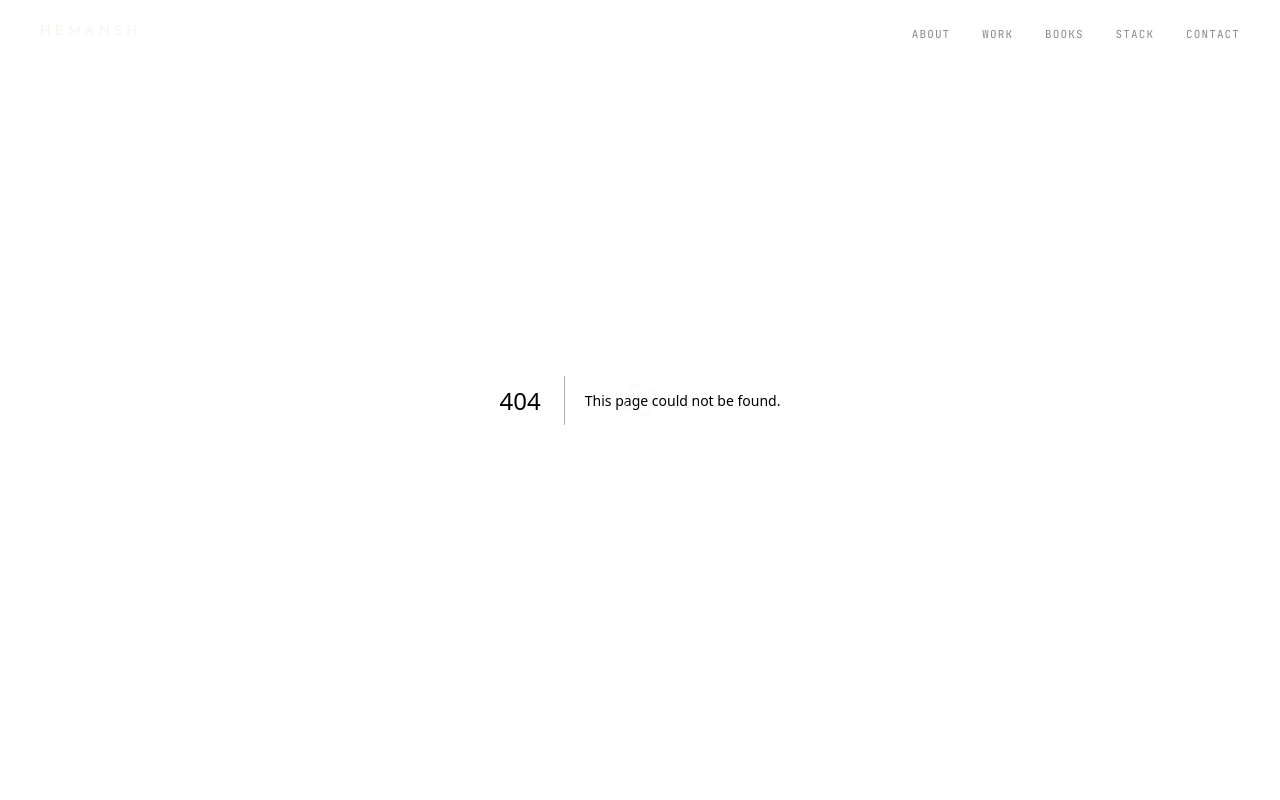
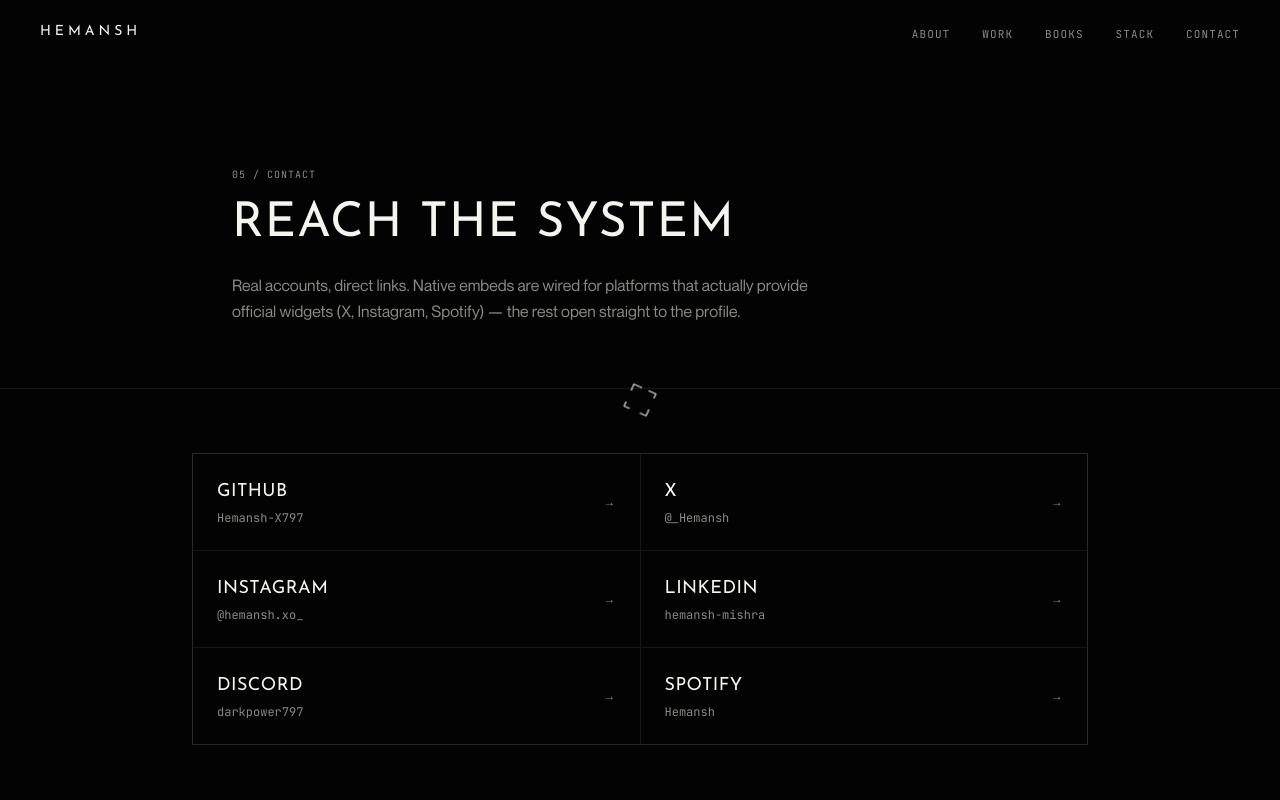
Before and after one commit to Hemansh-X797/Hemansh, a Next.js app: page /contact in a window 1280 px wide. Before the commit this address had no page. Shown: the top 800 px of the page. Built offline with nearby package versions, Linux system fonts and the light colour scheme.

Commit message:
feat(pages): implement work, books, and contact routes with reveal transitions

```diff
--- /dev/null
+++ b/src/app/books/page.tsx
@@ -0,0 +1,54 @@
+'use client';
+
+import Image from 'next/image';
+import Footer from '@/components/layout/Footer';
+import Reveal from '@/components/ui/Reveal';
+import { books } from '@/lib/data/books';
+import { useLenis } from '@/hooks/useLenis';
+
+export default function BooksPage() {
+  useLenis();
+
+  return (
+    <main className="relative bg-bg pt-40">
+      <section className="mx-auto max-w-6xl px-6 pb-16 sm:px-10">
+        <Reveal>
+          <span className="font-hud text-[10px] uppercase tracking-widest text-muted">03 / Books</span>
+          <h1 className="mt-4 font-display text-4xl uppercase leading-tight tracking-wide text-fg sm:text-5xl">
+            Written Work
+          </h1>
+          <p className="mt-6 max-w-xl font-body text-base leading-relaxed text-muted">
+            A showcase for now — a dedicated marketplace is next in line.
+          </p>
+        </Reveal>
+      </section>
+
+      <section className="border-t border-line px-6 py-16 sm:px-10">
+        <div className="mx-auto grid max-w-6xl grid-cols-1 gap-px border border-line bg-line sm:grid-cols-3">
+          {books.map((b, i) => (
+            <Reveal key={b.slug} delay={i * 0.08} className="group relative flex flex-col bg-bg p-7">
+              <div className="relative aspect-[2/3] w-full overflow-hidden border border-line bg-[#0a0a0a]">
+                <Image
+                  src={b.cover}
+                  alt={b.title}
+                  fill
+                  sizes="(max-width: 640px) 100vw, 33vw"
+                  className="object-cover grayscale transition-[filter] duration-500 ease-luxury group-hover:grayscale-0"
+                />
+              </div>
+              <h3 className="mt-6 font-display text-lg uppercase leading-snug tracking-wide text-fg">
+                {b.title}
+              </h3>
+              <p className="mt-3 font-body text-sm leading-relaxed text-muted">{b.description}</p>
+              <span className="mt-6 font-hud text-[10px] uppercase tracking-widest text-accent">
+                {b.status === 'available' ? 'Available' : 'Coming Soon'}
+              </span>
+            </Reveal>
+          ))}
+        </div>
+      </section>
+
+      <Footer />
+    </main>
+  );
+}
--- /dev/null
+++ b/src/app/contact/page.tsx
@@ -0,0 +1,56 @@
+'use client';
+
+import Footer from '@/components/layout/Footer';
+import Reveal from '@/components/ui/Reveal';
+import { socials } from '@/lib/data/socials';
+import { useLenis } from '@/hooks/useLenis';
+
+export default function ContactPage() {
+  useLenis();
+
+  return (
+    <main className="relative bg-bg pt-40">
+      <section className="mx-auto max-w-4xl px-6 pb-16 sm:px-10">
+        <Reveal>
+          <span className="font-hud text-[10px] uppercase tracking-widest text-muted">05 / Contact</span>
+          <h1 className="mt-4 font-display text-4xl uppercase leading-tight tracking-wide text-fg sm:text-5xl">
+            Reach The System
+          </h1>
+          <p className="mt-6 max-w-xl font-body text-base leading-relaxed text-muted">
+            Real accounts, direct links. Native embeds are wired for platforms that actually provide official
+            widgets (X, Instagram, Spotify) — the rest open straight to the profile.
+          </p>
+        </Reveal>
+      </section>
+
+      <section className="border-t border-line px-6 py-16 sm:px-10">
+        <div className="mx-auto grid max-w-4xl grid-cols-1 gap-px border border-line bg-line sm:grid-cols-2">
+          {socials.map((s, i) => (
+            <Reveal key={s.key} delay={(i % 2) * 0.06} className="bg-bg">
+              <a
+                href={s.url}
+                target="_blank"
+                rel="noreferrer"
+                data-magnetic
+                data-cursor-label="OPEN"
+                className="group flex items-center justify-between p-6 transition-colors duration-300 hover:bg-[#080808]"
+              >
+                <div>
+                  <div className="font-display text-lg uppercase tracking-wide text-fg group-hover:text-accent">
+                    {s.label}
+                  </div>
+                  <div className="mt-1 font-hud text-xs text-muted">{s.handle}</div>
+                </div>
+                <span className="font-hud text-xs text-muted transition-transform duration-300 group-hover:translate-x-1 group-hover:text-accent">
+                  →
+                </span>
+              </a>
+            </Reveal>
+          ))}
+        </div>
+      </section>
+
+      <Footer />
+    </main>
+  );
+}
--- /dev/null
+++ b/src/app/work/page.tsx
@@ -0,0 +1,71 @@
+'use client';
+
+import Footer from '@/components/layout/Footer';
+import Reveal from '@/components/ui/Reveal';
+import ProjectCard from '@/components/ui/ProjectCard';
+import { projects, ongoingProjects } from '@/lib/data/projects';
+import { useLenis } from '@/hooks/useLenis';
+
+export default function WorkPage() {
+  useLenis();
+
+  return (
+    <main className="relative bg-bg pt-40">
+      <section className="mx-auto max-w-6xl px-6 pb-16 sm:px-10">
+        <Reveal>
+          <span className="font-hud text-[10px] uppercase tracking-widest text-muted">02 / Work</span>
+          <h1 className="mt-4 font-display text-4xl uppercase leading-tight tracking-wide text-fg sm:text-5xl">
+            Systems &amp; Software
+          </h1>
+          <p className="mt-6 max-w-xl font-body text-base leading-relaxed text-muted">
+            Everything below is real and either live or actively maintained. Private systems are marked and
+            gated accordingly.
+          </p>
+        </Reveal>
+      </section>
+
+      <section className="border-t border-line px-6 py-16 sm:px-10">
+        <div className="mx-auto max-w-6xl">
+          <Reveal>
+            <h2 className="font-display text-xl uppercase tracking-widest2 text-fg">All Projects</h2>
+          </Reveal>
+          <div className="mt-10 grid grid-cols-1 gap-px border border-line bg-line sm:grid-cols-2 lg:grid-cols-3">
+            {projects.map((p, i) => (
+              <Reveal key={p.slug} delay={(i % 3) * 0.06} className="bg-bg">
+                <ProjectCard project={p} index={i} />
+              </Reveal>
+            ))}
+          </div>
+        </div>
+      </section>
+
+      <section className="border-t border-line px-6 py-16 hud-grid sm:px-10">
+        <div className="mx-auto max-w-6xl">
+          <Reveal>
+            <h2 className="font-display text-xl uppercase tracking-widest2 text-fg">Ongoing</h2>
+            <p className="mt-2 font-hud text-[11px] uppercase tracking-widest text-muted">
+              Actively shipping. Not archived, not abandoned.
+            </p>
+          </Reveal>
+          <div className="mt-8 flex flex-wrap gap-3">
+            {ongoingProjects.map((p) => (
+              <a
+                key={p.slug}
+                href={p.url ?? p.repo}
+                target="_blank"
+                rel="noreferrer"
+                data-magnetic
+                data-cursor-label="OPEN"
+                className="border border-line px-5 py-3 font-hud text-[11px] uppercase tracking-widest text-fg transition-colors duration-300 hover:border-accent hover:text-accent"
+              >
+                {p.name}
+              </a>
+            ))}
+          </div>
+        </div>
+      </section>
+
+      <Footer />
+    </main>
+  );
+}
--- /dev/null
+++ b/src/components/ui/Reveal.tsx
@@ -0,0 +1,50 @@
+'use client';
+
+import { useEffect, useRef } from 'react';
+import gsap from 'gsap';
+import { ScrollTrigger } from 'gsap/ScrollTrigger';
+
+gsap.registerPlugin(ScrollTrigger);
+
+export default function Reveal({
+  children,
+  y = 28,
+  delay = 0,
+  className,
+}: {
+  children: React.ReactNode;
+  y?: number;
+  delay?: number;
+  className?: string;
+}) {
+  const ref = useRef<HTMLDivElement>(null);
+
+  useEffect(() => {
+    if (!ref.current) return;
+    const ctx = gsap.context(() => {
+      gsap.fromTo(
+        ref.current,
+        { autoAlpha: 0, y },
+        {
+          autoAlpha: 1,
+          y: 0,
+          duration: 1,
+          delay,
+          ease: 'power3.out',
+          scrollTrigger: {
+            trigger: ref.current,
+            start: 'top 88%',
+            toggleActions: 'play none none reverse',
+          },
+        }
+      );
+    }, ref);
+    return () => ctx.revert();
+  }, [y, delay]);
+
+  return (
+    <div ref={ref} className={className}>
+      {children}
+    </div>
+  );
+}
```
